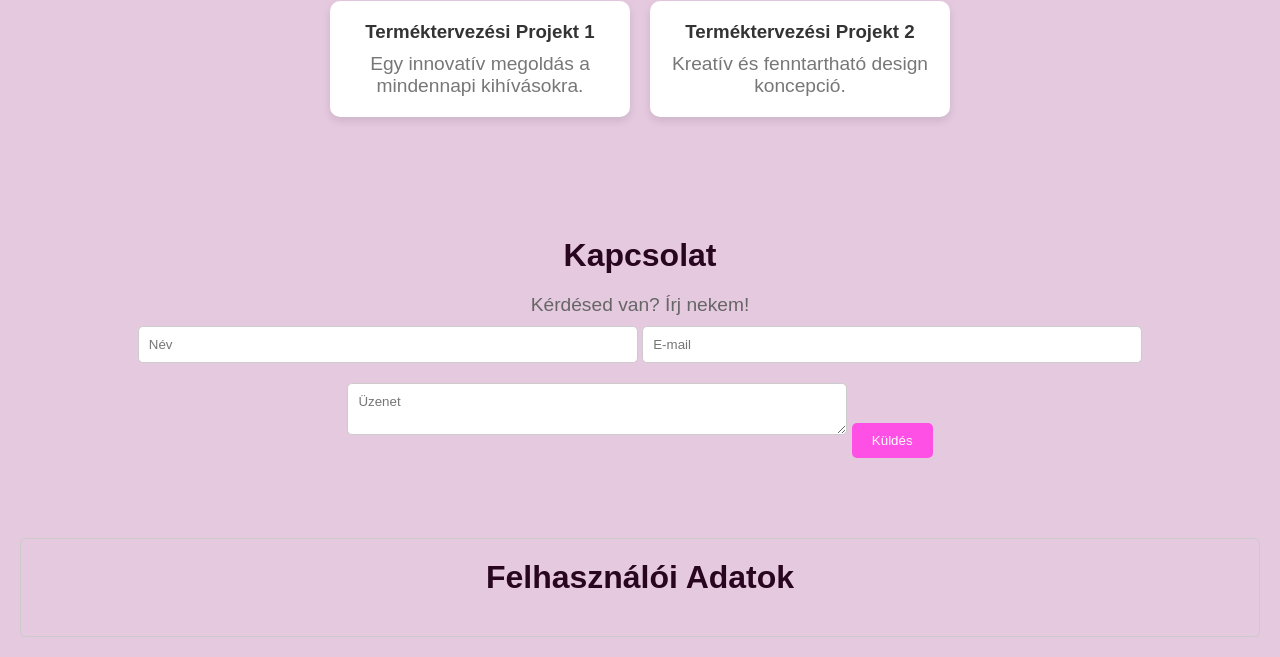
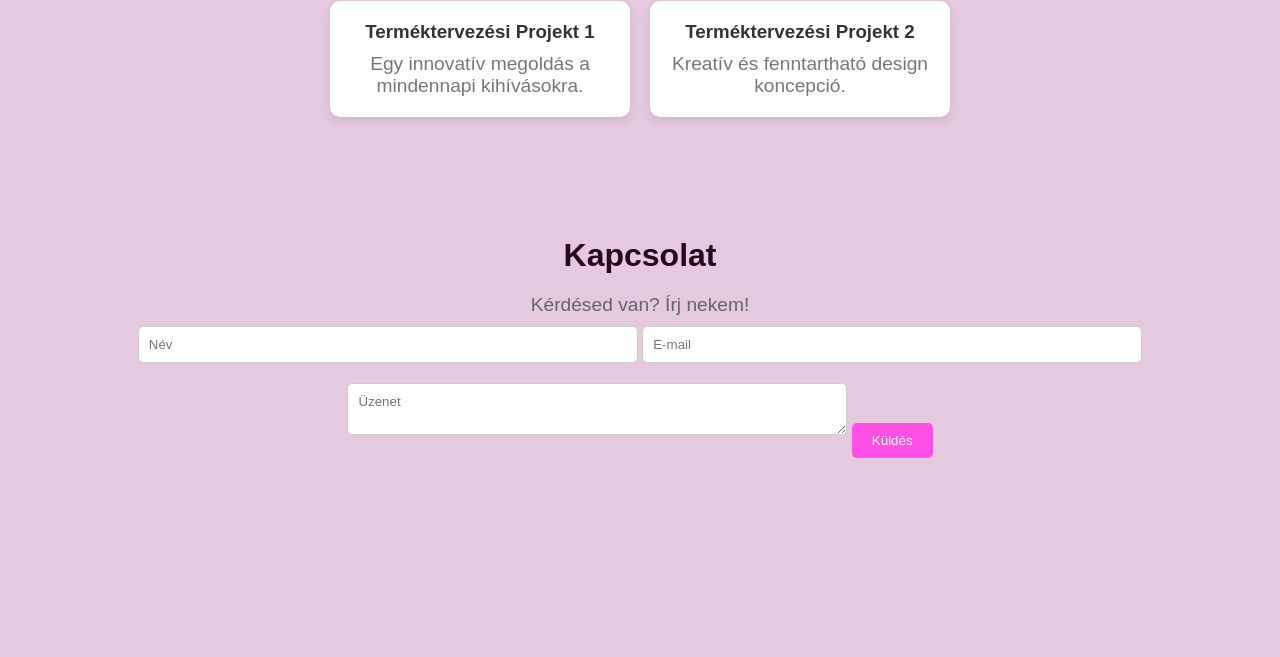
Before and after one commit to temesvarikata/portf-li-, a plain HTML site: page index.html in a window 1280 px wide. Shown: the part 690-1347 px from the top of the page. After the commit the page ends 1208 px from the top, so only its background shows below. Drawn offline with Linux system fonts and the light colour scheme.

Commit message:
Update index.html

```diff
--- a/index.html
+++ b/index.html
@@ -58,9 +58,4 @@
 
     <script src="script.js"></script>
 </body>
-
-<div id="user-container">
-    <h2>Felhasználói Adatok</h2>
-    <div id="user-info"></div>
-</div>
 </html>
```
